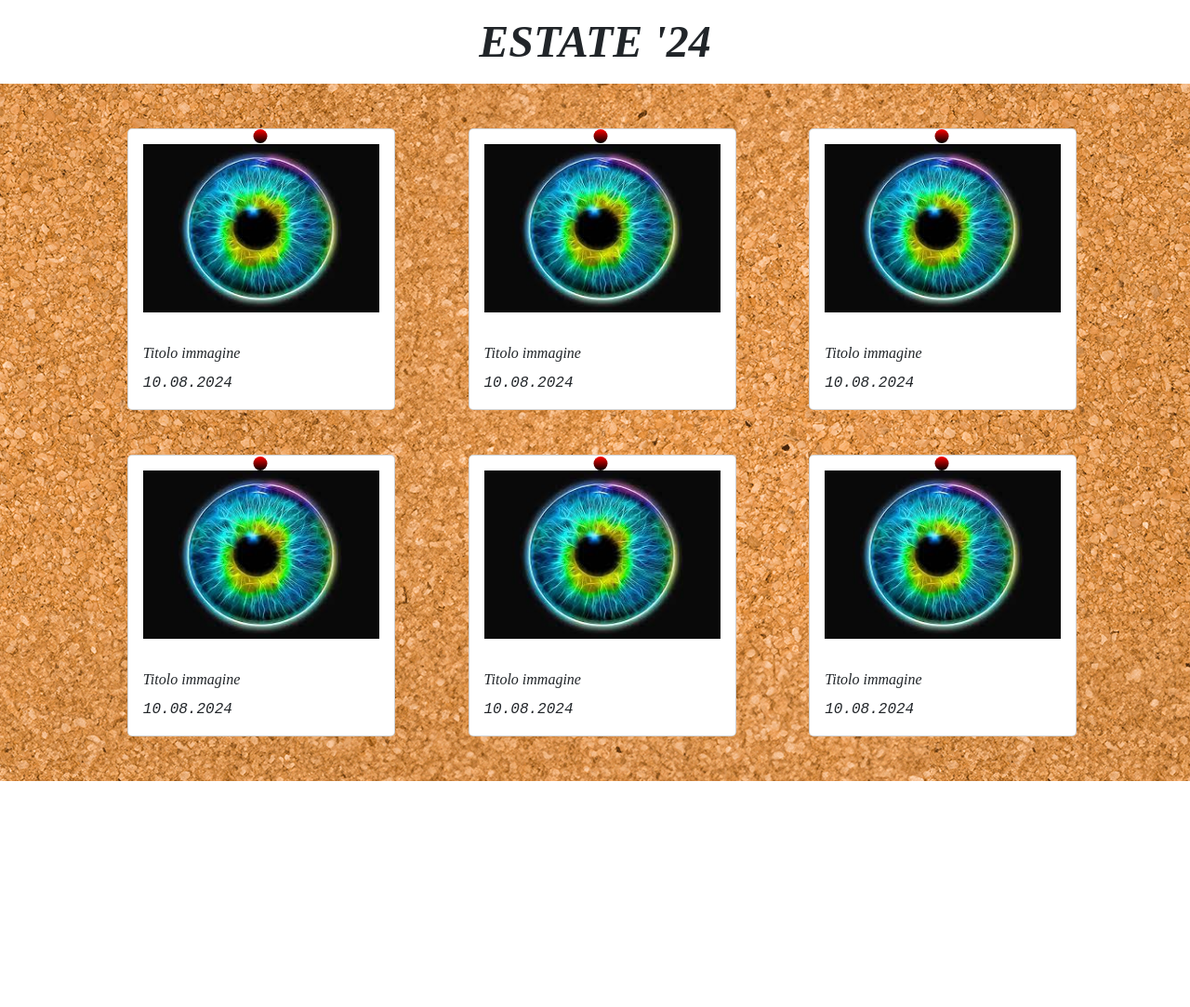
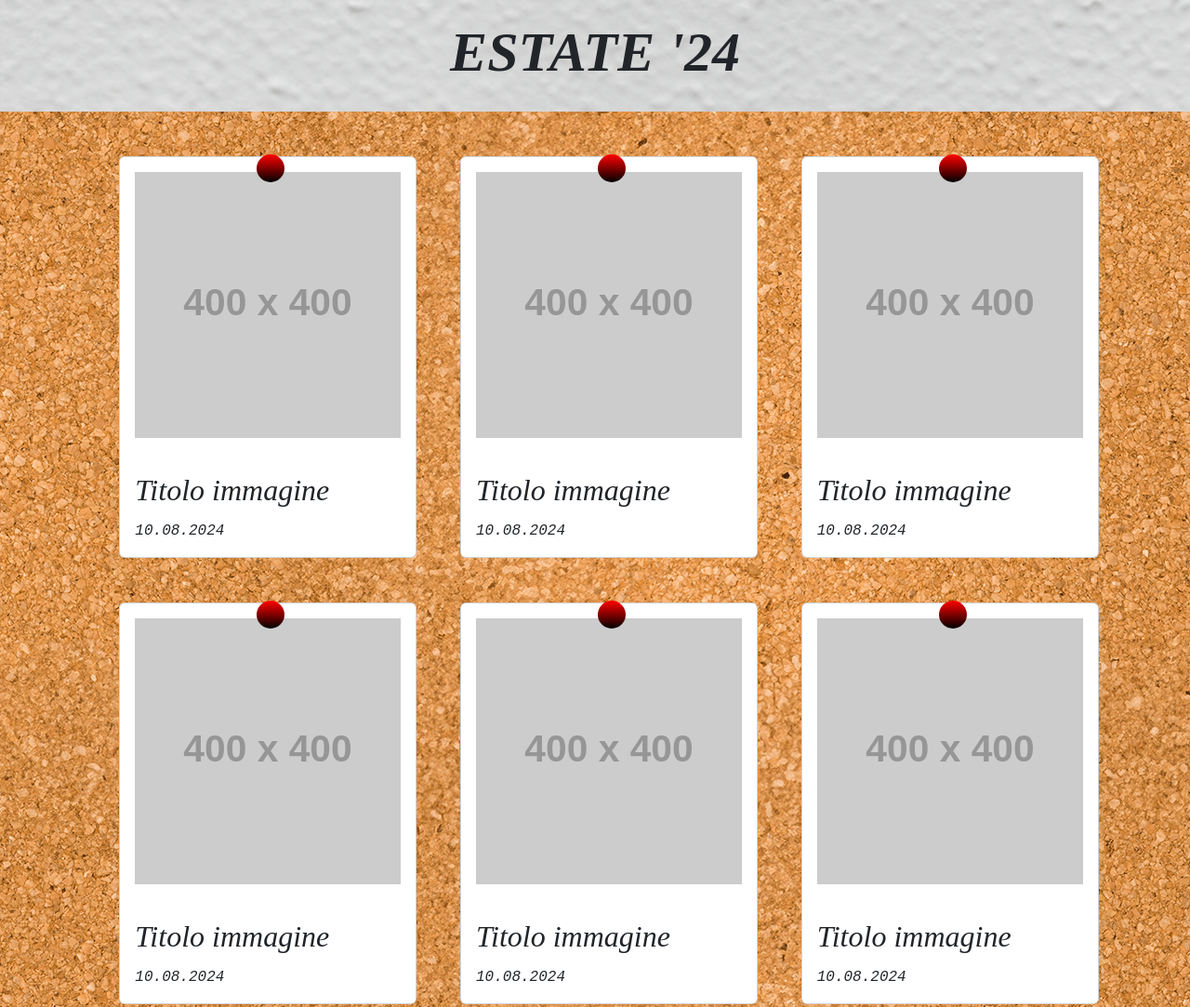
Before and after one commit to MichelaMilzoni/js-photo-blog, a plain HTML site: page index.html in a window 1280 px wide. Shown: the top 1083 px of the page at 93% size. Before the commit the page ends 840 px from the top, so only its background shows below. Drawn offline with nearby package versions, Linux system fonts and the light colour scheme; placeholder pictures from the web are drawn by us; a web font is replaced by a local one.

Commit message:
add background-img header

```diff
--- a/css/style.css
+++ b/css/style.css
@@ -15,7 +15,7 @@ body{
 
 
 img {
-  max-width: 100%;
+  height: 100%;
 }
 
     /* UTILITY */
@@ -80,9 +80,21 @@ img {
 
 
     /* HEADER */
+    header {
+      background-image: url('../img/wall.png');
+      background-size: cover; /* Adatta l'immagine per coprire tutto lo spazio */
+      background-position: center; /* Centra l'immagine */
+      background-repeat: no-repeat; /* Evita che l'immagine si ripeta */
+      height: 120px;
+
+      display: flex; /* Attiva Flexbox */
+      align-items: center; /* Centra verticalmente */
+      justify-content: center;
+    }
+
 h1 {
   font-family: "Edu TAS Beginner";
-  font-size: xxx-large;
+  font-size: 60px;
   font-weight: bold;
 }
 
@@ -96,17 +108,20 @@ main {
 }
 
 .card {
+width: 20rem;
+
 position: relative;
 overflow: visible;
 }
 
 .card .card-title {
   font-family: "Edu TAS Beginner";
+  font-size: 2rem;
 }
 
 .thumbtack {
-  width: 15px;
-  height: 15px;
+  width: 30px;
+  height: 30px;
   background: linear-gradient(
     to bottom, /* Direzione dall'alto verso il basso */
     red, /* Rosso predominante in alto */
@@ -116,7 +131,7 @@ overflow: visible;
 
   position: relative; /* Allows for precise placement on the card */
   bottom: 47%;
-  left: 35%;
+  left: 45%;
   transform: translateX(-50%);
   z-index: 2;
 }
@@ -124,28 +139,27 @@ overflow: visible;
 /* Small devices (landscape phones, 576px >) */
 @media (min-width: 576px) {
   .thumbtack {
-    left: 28%;
+    left: 35%;
   }
 }
 
 /* Medium devices (tablets, 768px >) */
 @media (min-width: 768px) {
   .thumbtack {
-    left: 44%;
+    left: 50%;
   }
 }
 
 /* Large devices (desktops, 992px >) */
 @media (min-width: 992px) {
   .thumbtack {
-    left: 50%;
+    left: 40%;
   }
 }
 
-/* X-Large devices (large desktops, 1200px >) */
 @media (min-width: 1200px) {
   .thumbtack {
-    left: 45%;
+    left: 55%;
   }
 }
 
--- a/index.html
+++ b/index.html
@@ -40,7 +40,7 @@
 
   <!-- custom style -->
   <link rel="stylesheet" href="./css/style.css"> <!-- Collegamento a un file CSS esterno -->
-  <link rel="shortcut icon" href="favicon.ico" type="image/x-icon">
+  <link rel="shortcut icon" href="#" type="image/x-icon">
 
 
   <!-- javascript -->
@@ -72,8 +72,10 @@
       <div class="row">
         <div class="col d-flex align-items-center justify-content-center">
           <div class="thumbtack"></div>
-          <div class="card card-img" style="width: 18rem;">
-            <img src="./img/images.jpeg" class="card-img-top p-3" alt="...">
+          <div class="card">
+            <div class="card-img">
+              <img src="https://placehold.jp/400x400.png" class="card-img-top p-3" alt="...">
+            </div>
             <div class="card-body">
               <p class="card-text card-title">Titolo immagine</p>
               <data class="card-data" value="">10.08.2024</data>
@@ -81,10 +83,13 @@
           </div>
         </div>
 
+
         <div class="col d-flex align-items-center justify-content-center">
           <div class="thumbtack"></div>
-          <div class="card card-img" style="width: 18rem;">
-            <img src="./img/images.jpeg" class="card-img-top p-3" alt="...">
+          <div class="card">
+            <div class="card-img">
+              <img src="https://placehold.jp/400x400.png" class="card-img-top p-3" alt="...">
+            </div>
             <div class="card-body">
               <p class="card-text card-title">Titolo immagine</p>
               <data class="card-data" value="">10.08.2024</data>
@@ -92,10 +97,13 @@
           </div>
         </div>
 
+
         <div class="col d-flex align-items-center justify-content-center">
           <div class="thumbtack"></div>
-          <div class="card card-img" style="width: 18rem;">
-            <img src="./img/images.jpeg" class="card-img-top p-3" alt="...">
+          <div class="card">
+            <div class="card-img">
+              <img src="https://placehold.jp/400x400.png" class="card-img-top p-3" alt="...">
+            </div>
             <div class="card-body">
               <p class="card-text card-title">Titolo immagine</p>
               <data class="card-data" value="">10.08.2024</data>
@@ -103,10 +111,13 @@
           </div>
         </div>
 
+
         <div class="col d-flex align-items-center justify-content-center">
           <div class="thumbtack"></div>
-          <div class="card card-img" style="width: 18rem;">
-            <img src="./img/images.jpeg" class="card-img-top p-3" alt="...">
+          <div class="card">
+            <div class="card-img">
+              <img src="https://placehold.jp/400x400.png" class="card-img-top p-3" alt="...">
+            </div>
             <div class="card-body">
               <p class="card-text card-title">Titolo immagine</p>
               <data class="card-data" value="">10.08.2024</data>
@@ -114,10 +125,13 @@
           </div>
         </div>
 
+
         <div class="col d-flex align-items-center justify-content-center">
           <div class="thumbtack"></div>
-          <div class="card card-img" style="width: 18rem;">
-            <img src="./img/images.jpeg" class="card-img-top p-3" alt="...">
+          <div class="card">
+            <div class="card-img">
+              <img src="https://placehold.jp/400x400.png" class="card-img-top p-3" alt="...">
+            </div>
             <div class="card-body">
               <p class="card-text card-title">Titolo immagine</p>
               <data class="card-data" value="">10.08.2024</data>
@@ -125,10 +139,13 @@
           </div>
         </div>
 
+
         <div class="col d-flex align-items-center justify-content-center">
           <div class="thumbtack"></div>
-          <div class="card card-img" style="width: 18rem;">
-            <img src="./img/images.jpeg" class="card-img-top p-3" alt="...">
+          <div class="card">
+            <div class="card-img">
+              <img src="https://placehold.jp/400x400.png" class="card-img-top p-3" alt="...">
+            </div>
             <div class="card-body">
               <p class="card-text card-title">Titolo immagine</p>
               <data class="card-data" value="">10.08.2024</data>
```
